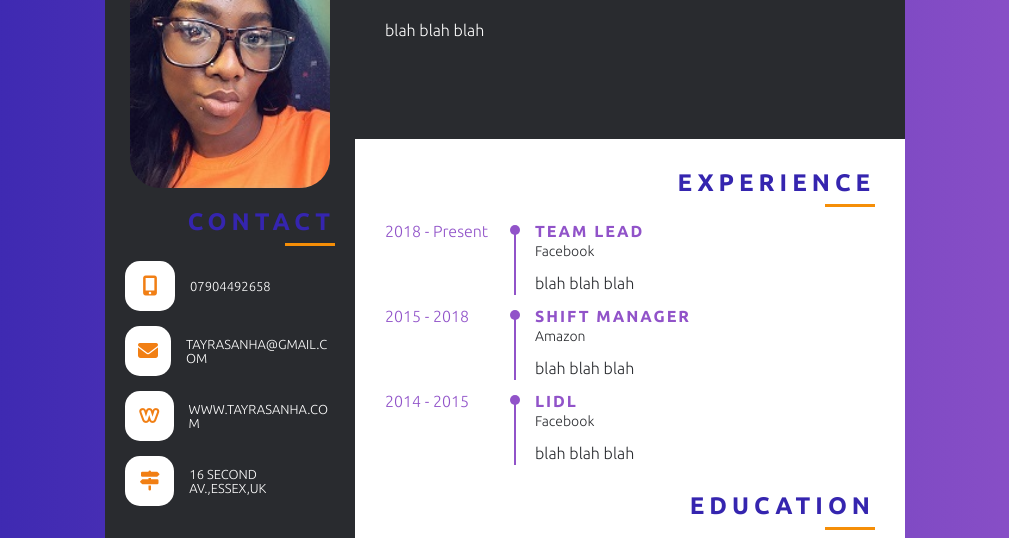
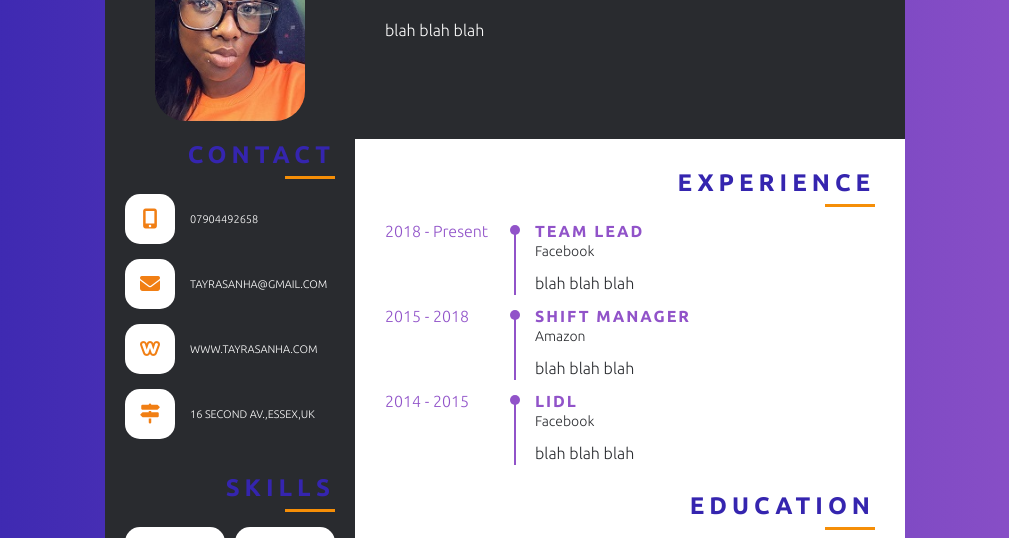
Before and after one commit to Tayrissima/Responsive-Resume-Webpage, a plain HTML site: page index.html in a window 1280 px wide. Shown: the part 126-664 px from the top of the page, without its empty margins (135-1144 px from the left). Drawn offline with Linux system fonts and the light colour scheme.

Commit message:
Update style.css

```diff
--- a/style.css
+++ b/style.css
@@ -35,7 +35,7 @@ body{
 }
 
 .left .img_holder img{
-    width: 200px;
+    width: 150px;
     border-radius: 30px;
 }
 
@@ -73,7 +73,7 @@ body{
 .left .text{
     color: #9153c9;
     text-transform: uppercase;
-    font-size: 13px;
+    font-size: 11px;
 }
 
 .contact .li_wrap{
```
